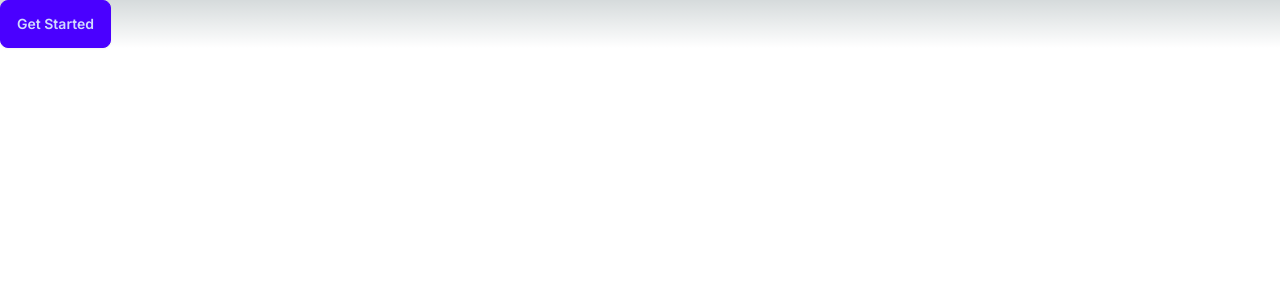
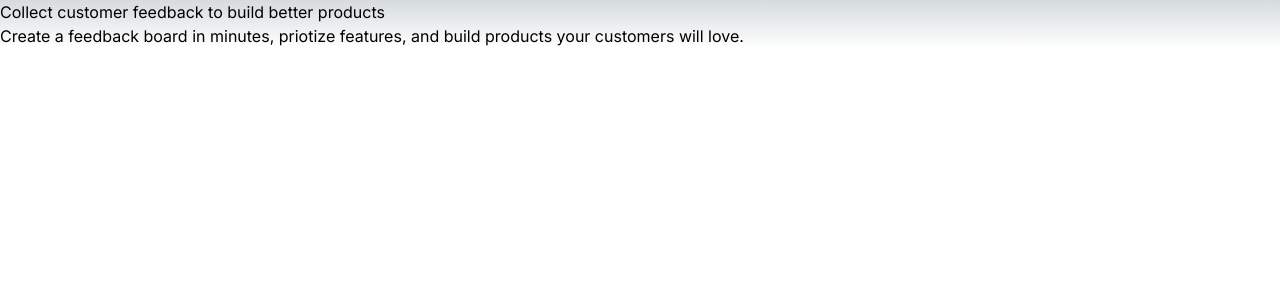
Before and after one commit to SNAIL-99-IN/codefast-saas, a Next.js app: page / in a window 1280 px wide. Shown: the top 300 px of the page. Built offline with nearby package versions, Linux system fonts and the light colour scheme.

Commit message:
creating a new page

```diff
--- /dev/null
+++ b/app/dashboard/page.js
@@ -0,0 +1,7 @@
+export default function Dashboard() {
+  return (
+    <main>
+      <h1>Private Dashboard</h1>
+    </main>
+  );
+}
--- a/app/page.js
+++ b/app/page.js
@@ -3,7 +3,11 @@ import Image from "next/image";
 export default function Home() {
   return (
     <main>
-      <button className="btn btn-primary">Get Started</button>
+      <h1> Collect customer feedback to build better products</h1>
+      <div>
+        Create a feedback board in minutes, priotize features, and build
+        products your customers will love.
+      </div>
     </main>
   );
 }
```
